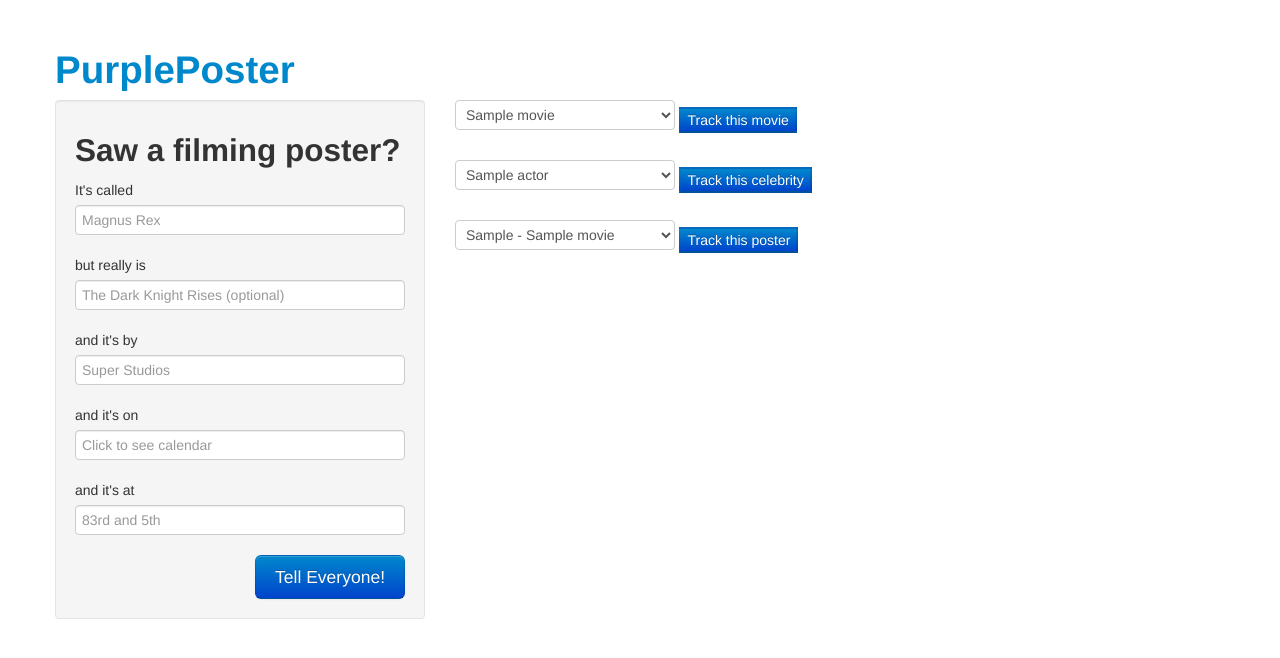
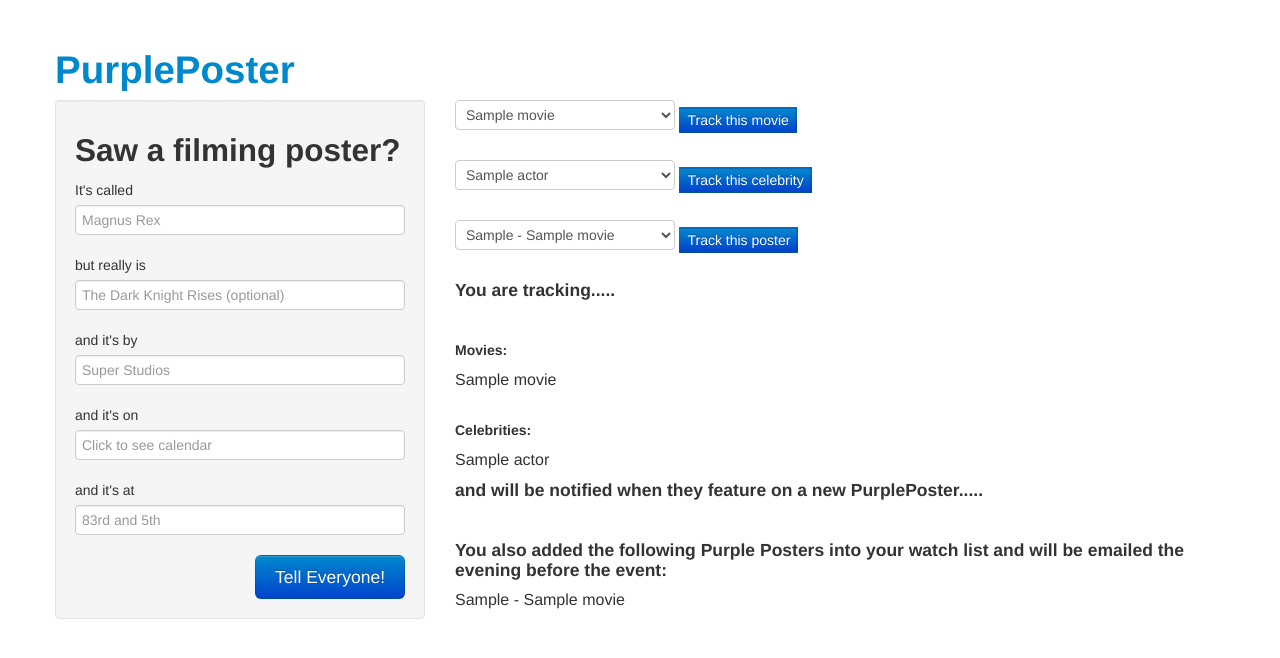
Before and after one commit to jaredp/PurplePoster, a Django app: page /user/ in a window 1280 px wide. Shown: the top 658 px of the page. Run offline with Django 3.2, Linux system fonts and the light colour scheme; a user stored in the database is signed in; tables that the repository leaves empty hold one stand-in row (values such as "Sample post"); some libraries are stand-ins or nearby versions.

Commit message:
Changes related to user preferences/track list

```diff
--- a/PurplePoster/EventManager/models.py
+++ b/PurplePoster/EventManager/models.py
@@ -121,11 +121,34 @@ class UserPreference(models.Model):
 	def __unicode__(self):
 		return self.user.username
 
-	def addUserMovie(self, movie):
-		self.movie.add(Movie.objects.get(pk=movie))
+	def addUserMovie(self, movieid):
+		try:
+			movie = Movie.objects.get(id = movieid)
+			self.movie.add(movie)
+		except ObjectDoesNotExist:
+			print "movie doesnt exist"
+		self.save()
 
-	def addUserMovie(self, actor):
-		self.actor.add(Actor.objects.get(pk=actor))
+	def addUserActor(self, actorid):
+		try:
+			actor = Actor.objects.get(id = actorid)
+			self.actor.add(actor)
+		except ObjectDoesNotExist:
+			print "actor doesnt exist"
+		self.save()
 
-	def addUserPoster(self, poster):
-		self.purplePoster.add(PurplePoster.objects.get(pk=poster))
+	def addUserPoster(self, purplePosterid):
+		try:
+			poster = PurplePoster.objects.get(id = purplePosterid)
+			self.purplePoster.add(poster)
+		except ObjectDoesNotExist:
+			print "poster doesnt exist"
+		self.save()
+
+	def getUserPreference(self, user):
+		try:
+			return UserPreference.objects.get(user = user)
+		except ObjectDoesNotExist:
+			self.user = user
+			self.save()
+			return self
--- a/PurplePoster/EventManager/templates/userpreference.html
+++ b/PurplePoster/EventManager/templates/userpreference.html
@@ -47,5 +47,24 @@
 			</button>
 		</form>
 	</div>
-
+<h4>You are tracking.....</h4>
+</br><h5>Movies:</h5>
+	<div id="user-movie">
+			{% for user_movie in user_movies %}
+				{{ user_movie.name }} </br>
+			{% endfor %}
+	</div>
+</br><h5>Celebrities:</h5>
+	<div id="user-actor">
+			{% for user_actor in user_actors %}
+				{{ user_actor.actorName }} </br>
+			{% endfor %}
+	</div>
+<h4>and will be notified when they feature on a new PurplePoster.....</h4></br>
+<h4>You also added the following Purple Posters into your watch list and will be emailed the evening before the event:</h4>
+		<div id="user-poster">
+			{% for user_poster in user_posters %}
+				{{ user_poster.alias }} - {{ user_poster.movie.name }}</br>
+			{% endfor %}
+	</div>
 {% endblock %}
--- a/PurplePoster/EventManager/views.py
+++ b/PurplePoster/EventManager/views.py
@@ -107,43 +107,51 @@ class UserPreferenceView(TemplateView):
        		'actors': Actor.objects.all,
         	'posters': PurplePoster.objects.all,
         	'user': self.request.user,
+        	'user_movies': UserPreference.objects.get(user=self.request.user).movie.all,
+        	'user_actors': UserPreference.objects.get(user=self.request.user).actor.all,
+			'user_posters': UserPreference.objects.get(user=self.request.user).purplePoster.all,
 		})
 
 
 def profile(request):
 	return HttpResponseRedirect('/user/')
 
+#def trackmovie(request):
+#	up = UserPreference()
+#	usernm = request.POST['user-name']
+#	movieid = request.POST['movie-id']
+#
+#	if(usernm!=''):
+#		userobj = User.objects.get(username = usernm)					#Get numeric user ID from User
+#		movieobj = Movie.objects.get(id = movieid)
+#
+#		print "Tracking Movie:", movieobj, " for User:" , userobj, " having user ID:", userobj.id
+#
+#		up = UserPreference(UserPreference.objects.get(user = userobj.id))		#Use numeric ID to find user's preference records
+#		if(up != None):
+#			print "User Preference record located:", up.user, " ...using..."
+#		else:															#create new record if it does not exist
+#			print "User has not past preference records, saving user's preference entry now..."
+#		up.user = userobj
+#		up.save()														#save new record
+#		up = up.movie.add(movieobj)										#Add movie to User Preference record
+#		up.save()														#Save record
+#	return HttpResponseRedirect('/user/')
 def trackmovie(request):
 	up = UserPreference()
-	usernm = request.POST['user-name']
-	movieid = request.POST['movie-id']
-
-	if(usernm!=''):
-		userobj = User.objects.get(username = usernm)					#Get numeric user ID from User
-		movieobj = Movie.objects.get(id = movieid)
-
-		print "Tracking Movie:", movieobj, " for User:" , userobj, " having user ID:", userobj.id
-
-		up = UserPreference(UserPreference.objects.get(user = userobj.id))		#Use numeric ID to find user's preference records
-		if(up != None):
-			print "User Preference record located:", up.user, " ...using..."
-		else:															#create new record if it does not exist
-			print "User has not past preference records, saving user's preference entry now..."
-		up.user = userobj
-		up.save()														#save new record
-		up = up.movie.add(movieobj)										#Add movie to User Preference record
-		up.save()														#Save record
+	up = up.getUserPreference(request.user)
+	up.addUserMovie(request.POST['movie-id'])
 	return HttpResponseRedirect('/user/')
-
 def trackactor(request):
 	up = UserPreference()
-	up = up.addMUserActor(request.POST['actor'])
+	up = up.getUserPreference(request.user)
+	up.addUserActor(request.POST['actor-id'])
 	return HttpResponseRedirect('/user/')
 def trackposter(request):
 	up = UserPreference()
-	up = up.addMUserPoster(request.POST['poster'])
+	up = up.getUserPreference(request.user)
+	up.addUserPoster(request.POST['poster-id'])
 	return HttpResponseRedirect('/user/')
-
 
 def signup(request):
 	if request.method == 'POST':
```
